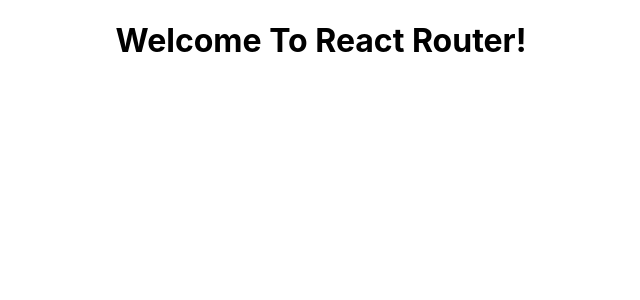
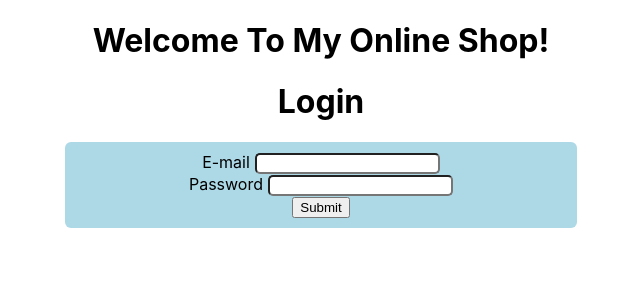
Before and after one commit to DamyanBG/threedprintapp, a React (Create React App) app: page /login in a window 1280 px wide. Shown: the top 300 px of the page, without its empty margins (319-959 px from the left). Built offline with nearby package versions, Linux system fonts and the light colour scheme.

Commit message:
create login page

```diff
--- a/src/App.js
+++ b/src/App.js
@@ -1,6 +1,7 @@
 import './App.css';
 import Register from './components/Register';
 import { Routes, Route, Link } from "react-router-dom"
+import Login from './components/Login';
 
 const Home = () => {
   return (
@@ -36,11 +37,12 @@ function About() {
 function App() {
   return (
     <div className="App">
-      <h1>Welcome To React Router!</h1>
+      <h1>Welcome To My Online Shop!</h1>
       <Routes>
         <Route path="/" element={<Home />} />
         <Route path="about" element={<About />} />
-        <Route path="register" element={<Register />} />
+        <Route path="register" element={<Register />} />.
+        <Route path="login" element={<Login />} />
       </Routes>
     </div>
   );
--- /dev/null
+++ b/src/components/Login.js
@@ -0,0 +1,82 @@
+import { useState } from "react";
+
+const Login = () => {
+    const [loginInfo, setLoginInfo] = useState({});
+
+    const fetchLoginInfo = () => {
+        fetch(`http://localhost:5000/login`, {
+            method: "POST",
+            body: JSON.stringify(loginInfo),
+            headers: {
+                'Content-Type': 'application/json'
+            }
+        })
+            .then(resp => resp.json())
+            .then(json => {
+                console.log(json)
+                // TO DO store the JWT token
+            })
+    }
+
+    const handleLoginSubmit = (e) => {
+        e.preventDefault()
+        fetchLoginInfo()
+    }
+
+    const handleChangeInfo = (e) => {
+        setLoginInfo({
+            ...loginInfo,
+            [e.target.name]: e.target.value
+        })
+    }
+
+    return (
+        <>
+            <h1>Login</h1>
+            <form
+                style={{
+                    background: "lightblue",
+                    padding: "10px",
+                    marginLeft: "30%",
+                    marginRight: "30%",
+                    borderRadius: "6px"
+                }}
+                onSubmit={handleLoginSubmit}
+            >
+                <div>
+                    <label>E-mail</label>
+                    <input
+                        type="email"
+                        name="email"
+                        style={{
+                            marginLeft: "5px",
+                            borderRadius: "5px"
+                        }}
+                        value={loginInfo.email || ""}
+                        onChange={handleChangeInfo}
+                    />
+                </div>
+                <div>
+                    <label>Password</label>
+                    <input
+                        type="text"
+                        name="password"
+                        style={{
+                            marginLeft: "5px",
+                            borderRadius: "5px"
+                        }}
+                        value={loginInfo.password || ""}
+                        onChange={handleChangeInfo}
+                    />
+                </div>
+                <button
+                    type="submit"
+                >
+                    Submit
+                </button>
+            </form>
+        </>
+    )
+}
+
+export default Login;
--- a/src/components/Register.js
+++ b/src/components/Register.js
@@ -4,7 +4,6 @@ const Register = () => {
     const [registerInfo, setRegisterInfo] = useState({})
 
     const fetchPostInfo = () => {
-        console.log(registerInfo)
         fetch(`http://localhost:5000/register`, {
             method: "POST",
             body: JSON.stringify(registerInfo),
@@ -15,6 +14,7 @@ const Register = () => {
             .then(resp => resp.json())
             .then(json => {
                 console.log(json)
+                // TO DO store the JWT token
             })
     }
 
```
